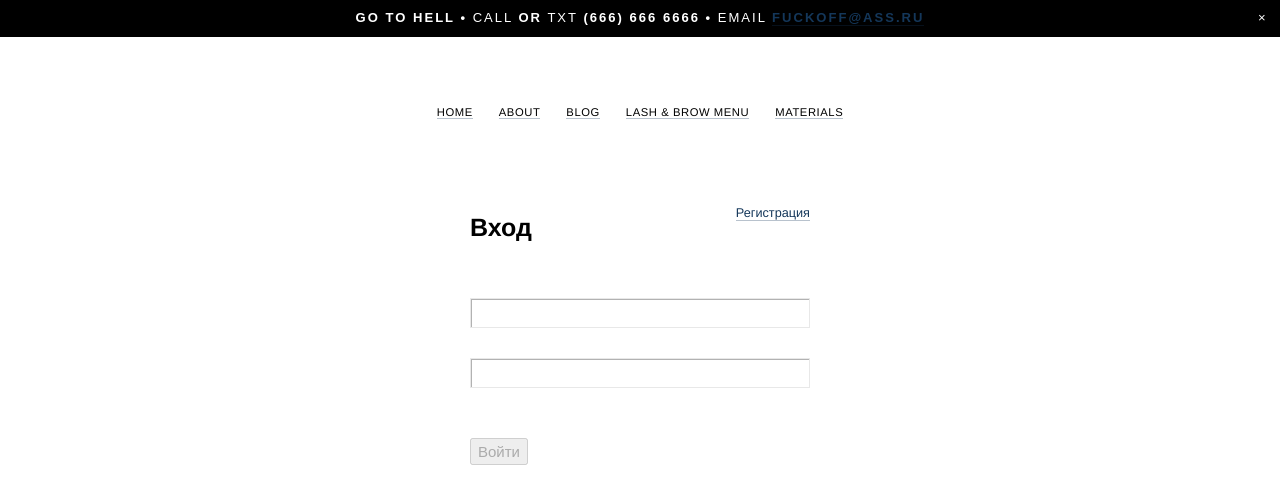
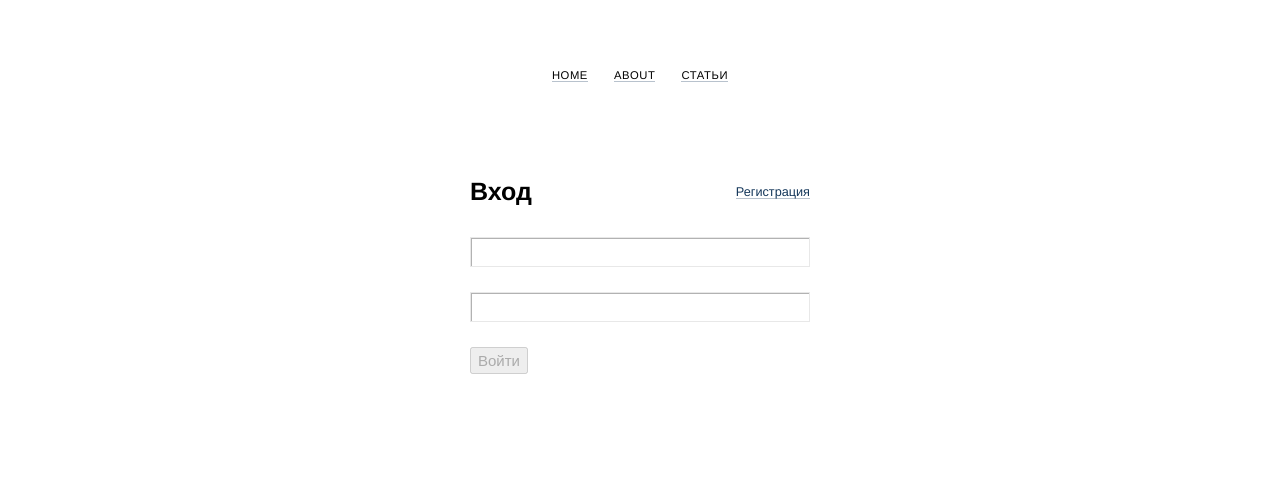
Before and after one commit to adamdefo/vue-dashboard, a Vue app: page / in a window 1280 px wide. Shown: the top 504 px of the page. Built offline with nearby package versions, Linux system fonts and the light colour scheme; what vue-resource would draw is missing.

Commit message:
Form add Articles

```diff
--- a/src/App.vue
+++ b/src/App.vue
@@ -29,7 +29,7 @@ export default {
   name: 'app',
   data () {
     return {
-      showNote: true
+      showNote: false
     }
   },
   methods: {
@@ -151,14 +151,70 @@ a:hover {
 	&_add {
 		max-width: 450px;
 	}
+	&-wrapper {
+    position: relative;
+    margin: 5rem auto;
+    padding: 3rem;
+    width: 100%;
+    min-width: 300px;
+    max-width: 400px;
+  }
+  &__title {
+    font-size: 2.5rem;
+    & > h1 {
+      display: inline-block;
+      font-size: 100%;
+      margin: 0;
+    }
+    & > a {
+      float: right;
+      font-size: 1.27rem;
+      line-height: 1;
+			margin-top: 15px;
+    }
+  }
 	&__group {
-		margin: 20px 0;
+		margin: 25px 0;
 		position: relative;
 		width: 100%;
 		&_btn {
 			margin-bottom: 0;
 		}
 	}
+	&__label {
+		font-size: 1.35rem;
+	}
+	&__item {
+    position: relative;
+    &--btn {
+      padding: 0;
+    }
+    & > .label {
+      display: none;
+      position: absolute;
+      top: 0;
+      left: 0;
+      color: #8f8f8f;
+      font-size: 1.5rem;
+    }
+    & > .control {
+      border: 1px solid #e8e8e8;
+      -webkit-box-shadow: inset 1px 1px 0 rgba(0,0,0,.3);
+      box-shadow: inset 1px 1px 0 rgba(0,0,0,.3);
+      line-height: 30px;
+      height: 30px;
+      background: #fff;
+      font-size: 1.5rem;
+      color: rgb(20, 55, 90);
+      // color: #555e6c;
+      outline: none;
+      padding: 5px 8px;
+      width: 100%;
+      &:focus + label {
+        display: none;
+      }
+    }
+  }
 	&__control {
 		border: 1px solid #dedede;
 		color: #232323;
@@ -169,10 +225,23 @@ a:hover {
 		&_txt {
 			min-height: 80px;
 		}
+		&_checkbox, &_radio {
+			margin: 0 6px 0 0;
+			padding: 0;
+			width: auto;
+		}
 		&:focus {
 			border-color: rgba(5, 69, 153, .3);
 			color: #054599;
 		}
 	}
 }
+
+.btn {
+  font-size: 1.5rem;
+  padding: 3px 6px;
+	&:hover {
+		cursor: pointer;
+	}
+}
 </style>
--- a/src/components/auth/Auth.vue
+++ b/src/components/auth/Auth.vue
@@ -17,7 +17,7 @@
                 </div>
             </div>
             <div class="form__item form__item--btn">
-                <button class="btn" type="submit" v-bind:disabled="!isValid">
+                <button class="btn" type="submit" v-bind:disabled="!isValidForm">
                     <span>Войти</span>
                 </button>
             </div>
@@ -68,7 +68,7 @@ export default {
   },
   computed: {
     // валидация формы
-    isValid: function () {
+    isValidForm: function () {
       return (this.login !== '') && (this.pswd !== '')
     }
   }
@@ -76,82 +76,12 @@ export default {
 </script>
 
 <style lang="scss" scoped>
-.code {
-  width: 600px;
-  margin: 0 auto;
-}
-
 .b-auth {
   position: relative;
   width: 100%;
 }
 
-.form {
-  position: relative;
-  width: 100%;
-  &-wrapper {
-    position: relative;
-    margin: 5rem auto;
-    padding: 3rem;
-    width: 100%;
-    min-width: 300px;
-    max-width: 400px;
-  }
-  &__title {
-    font-size: 2.5rem;
-    margin-bottom: 1rem;
-    & > h1 {
-      display: inline-block;
-      font-size: 100%;
-      margin: 0;
-    }
-    & > a {
-      float: right;
-      font-size: 1.27rem;
-      line-height: 1;
-    }
-  }
-  &__group {
-    position: relative;
-    padding: 15px 0;
-  }
-  &__item {
-    position: relative;
-    padding: 15px 0;
-    &--btn {
-      padding: 0;
-    }
-    & > .label {
-      display: none;
-      position: absolute;
-      top: 0;
-      left: 0;
-      color: #8f8f8f;
-      font-size: 1.5rem;
-    }
-    & > .control {
-      border: 1px solid #e8e8e8;
-      -webkit-box-shadow: inset 1px 1px 0 rgba(0,0,0,.3);
-      box-shadow: inset 1px 1px 0 rgba(0,0,0,.3);
-      line-height: 30px;
-      height: 30px;
-      background: #fff;
-      font-size: 1.5rem;
-      color: rgb(20, 55, 90);
-      // color: #555e6c;
-      outline: none;
-      padding: 5px 8px;
-      width: 100%;
-      &:focus + label {
-        display: none;
-      }
-    }
-  }
-}
-
-.btn {
-  cursor: pointer;
-  font-size: 1.5rem;
-  padding: 3px 6px;
+.form__item {
+  margin: 25px 0;
 }
 </style>
--- a/src/components/blog/Blog.vue
+++ b/src/components/blog/Blog.vue
@@ -6,26 +6,44 @@
         <button @click="showAddArticleForm">Добавить</button>
       </div>
     </div>
+    <div class="blog__article-list">
+      <ul>
+        <li v-for="article in articles">
+          <a href="#">{{ article.title }}</a>
+        </li>
+      </ul>
+    </div>
     <div v-if="isShowArticleForm" class="blog__form">
-      <form class="form" @submit.prevent="saveArticle">
+      <form class="form" @submit.prevent="saveArticle" enctype="multipart/form-data">
         <div class="form__group">
           <div class="form__group-item">
+            <label class="form__label">Заголовок</label>
             <input class="form__control" type="text" v-model="article.title" />
           </div>
         </div>
         <div class="form__group">
           <div class="form__group-item">
+            <label class="form__label">Краткое описание</label>
             <input class="form__control" type="text" v-model="article.meta.description" />
           </div>
         </div>
         <div class="form__group">
           <div class="form__group-item">
+            <label class="form__label">Ключевые слова</label>
             <input class="form__control" type="text" v-model="article.meta.keywords" />
           </div>
         </div>
         <div class="form__group">
           <div class="form__group-item">
+            <label class="form__label">Содержание</label>
             <textarea class="form__control form__control_txt" type="text" v-model="article.content"></textarea>
+          </div>
+        </div>
+        <div class="form__group">
+          <div class="form__group-item">
+            <label class="form__label">
+              <input class="form__control form__control_checkbox" type="checkbox" v-model="article.isDraft" /><span>черновик</span>
+            </label>
           </div>
         </div>
         <div class="form__group form__group_btn">
@@ -43,15 +61,27 @@ export default {
     return {
       api: '../api/',
       url: 'https://jsonplaceholder.typicode.com',
-      title: 'Блог',
+      title: 'Статьи',
       loading: false,
+      articles: [
+        {
+          id: 1,
+          title: 'Article 1'
+        },
+        {
+          id: 2,
+          title: 'Article 2'
+        }
+      ],
+      articleImage: '', // обложка для статьи
       article: {
         title: '',
         meta: {
           description: '',
           keywords: ''
         },
-        content: ''
+        content: '',
+        isDraft: true
       },
       isShowArticleForm: false,
       blogList: [] // список статей
@@ -59,7 +89,10 @@ export default {
   },
   methods: {
     getArticles: function () {
+      let vm = this
       this.$http.get(this.api + '?articles').then(function (response) {
+        let articles = response.data
+        vm.articles = articles.slice()
         console.log(response)
         this.loading = true
       }, function (error) {
@@ -83,6 +116,27 @@ export default {
     },
     showAddArticleForm: function () {
       this.isShowArticleForm = !this.isShowArticleForm
+    },
+    onFileChange: function (e) {
+      var files = e.target.files || e.dataTransfer.files
+      if (!files.length) {
+        return
+      }
+      this.createImage(files[0])
+    },
+    createImage: function (file) {
+      var image = new Image()
+      console.log(image)
+      var reader = new FileReader()
+      var vm = this
+
+      reader.onload = (e) => {
+        vm.articleImage = e.target.result
+      }
+      reader.readAsDataURL(file)
+    },
+    removeImage: function (e) {
+      this.articleImage = ''
     }
   },
   created: function () {
@@ -97,12 +151,21 @@ export default {
 </script>
 
 <style lang="scss" scoped>
+.blog {
+  &__article-list {
+    // border-left: 1px solid #dedede;
+    & ul {
+      margin-left: 16px;
+    }
+  }
+}
+
+
 .title {
   padding: 2.5rem 0 1.5rem;
   & > h1 {
     border-bottom: 1px solid #dedede;
     margin: 0 0 1.5rem;
-    padding-bottom: 1.5rem;
   }
   &__links {
     font-size: 1.3rem;
--- a/src/components/navigation/Navigation.vue
+++ b/src/components/navigation/Navigation.vue
@@ -33,16 +33,8 @@ export default {
           href: '/orders'
         },
         {
-          title: 'Blog',
+          title: 'Статьи',
           href: '/blog'
-        },
-        {
-          title: 'Lash & Brow menu',
-          href: '/orders'
-        },
-        {
-          title: 'Materials',
-          href: '/orders'
         }
       ]
     }
```
Also changed, not shown: 1 other file (tests, documents, lock files or other folders).
